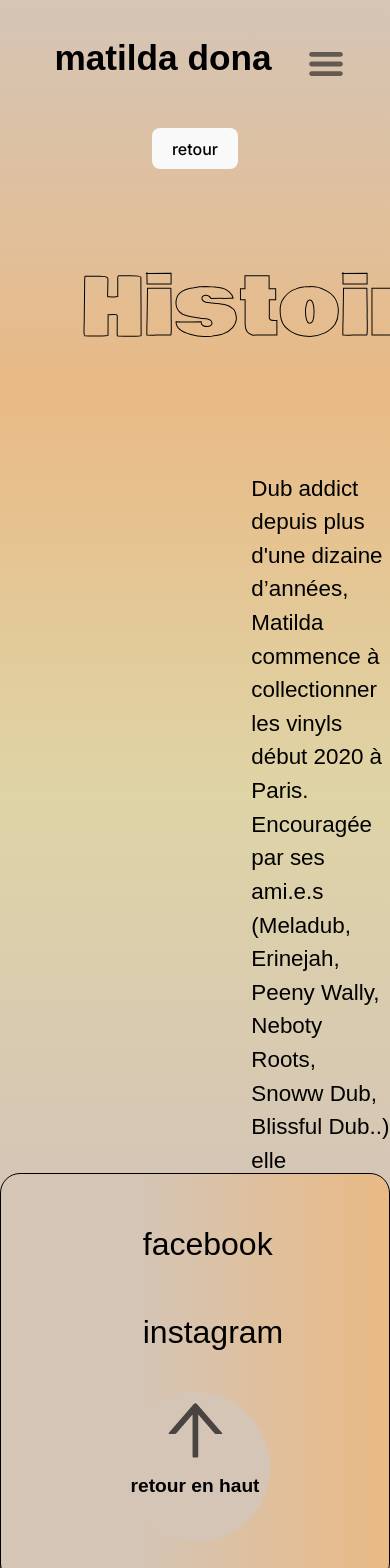
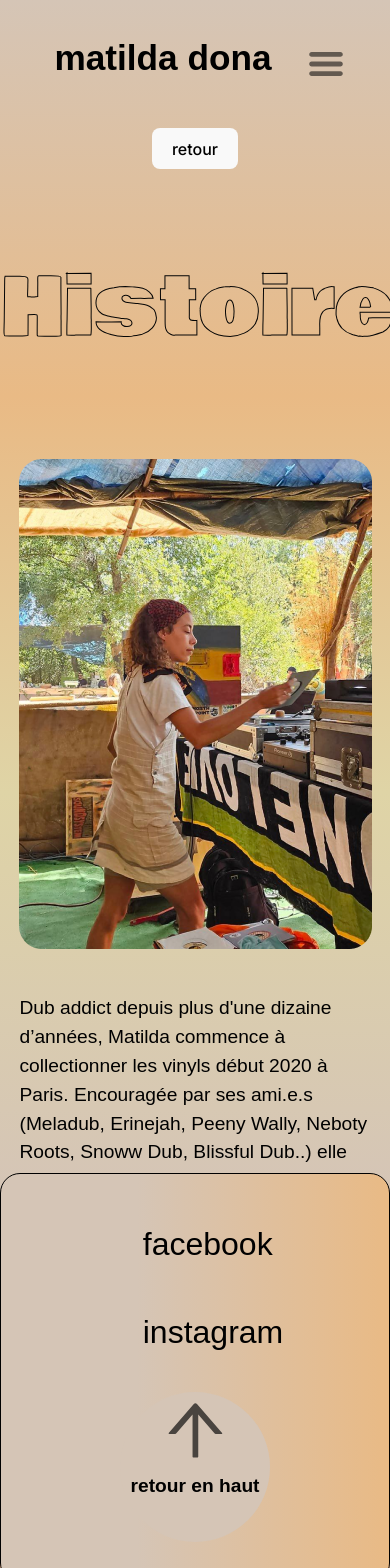
Before and after one commit to mnadea001/portfolioDona, a React (Vite) app: page /about in a window 390 px wide. Shown: the top 1568 px of the page. Built offline with nearby package versions, Linux system fonts and the light colour scheme; a web font is replaced by a local one.

Commit message:
fix mobile

```diff
--- a/src/components/AboutSection.css
+++ b/src/components/AboutSection.css
@@ -1,18 +1,13 @@
 /* General styles */
-
 
 .title-about {
   font-size: 5em !important;
   -webkit-text-stroke: 1px rgb(5, 5, 5);
   color: transparent !important;
   font-family: "Bowlby One", sans-serif;
-
-  /* color: #000000 !important; */
-  /* font-family: "Amatic SC", sans-serif !important; */
   text-align: left;
   margin-left: 80px;
   font-weight: bold;
-
 }
 
 .about-section {
@@ -25,6 +20,7 @@
   justify-content: space-around;
   align-items: center;
   display: flex;
+  flex-wrap: wrap; /* Permet à l'image et au texte de s'ajuster plus facilement */
 }
 
 .about-text {
@@ -34,3 +30,29 @@
   font-size: 1.4em;
   color: #000000;
 }
+
+/* Media query pour les écrans plus petits */
+@media (max-width: 768px) {
+  .about-box {
+    flex-direction: column; /* Aligner verticalement l'image et le texte */
+    justify-content: center;
+    align-items: center;
+    text-align: center;
+  }
+
+  .about-img {
+    width: 100%;
+    margin-bottom: 20px; /* Espacement entre l'image et le texte */
+  }
+
+  .about-text {
+    width: 90%; /* Ajuster la largeur du texte pour être plus lisible sur mobile */
+    font-size: 1.2em; /* Réduire la taille de police sur mobile */
+  }
+
+  .title-about {
+    font-size: 3em; /* Diminuer la taille du titre sur mobile */
+    text-align: center; /* Centrer le titre sur mobile */
+    margin-left: 0; /* Supprimer la marge gauche sur mobile */
+  }
+}
--- a/src/components/Header.css
+++ b/src/components/Header.css
@@ -22,7 +22,7 @@
 
 .selected-dark {
   font-size: 5em;
-  color: #ffffff !important;
+  color: #000000 !important;
   font-family: "Rethink Sans", sans-serif;
 
 font-style: normal;
@@ -54,3 +54,13 @@ font-style: normal;
   color: #ffffff !important;
 
 }
+
+.span-dialog{
+  background: linear-gradient(to bottom,
+  /* #c1ffc9, */
+  #D5C5B6,
+  #e9ba85,
+  #dfd4a6,
+  #D5C5B6,
+  #ffbd91)
+}
--- a/src/components/Header.tsx
+++ b/src/components/Header.tsx
@@ -1,21 +1,20 @@
-import { useState } from 'react';
-import { Outlet } from 'react-router';
-import { NavLink } from 'react-router-dom';
-import IconButton from '@mui/material/IconButton';
-import List from '@mui/material/List';
-import './Header.css';
-import { Dialog, DialogContent } from '@mui/material';
+import { useState } from 'react'
+import { Outlet } from 'react-router'
+import { NavLink } from 'react-router-dom'
+import IconButton from '@mui/material/IconButton'
+import List from '@mui/material/List'
+import './Header.css'
+import { Dialog, DialogContent } from '@mui/material'
 
-
-import { Zoom, Bounce } from "react-awesome-reveal";
-import IconMenu from '../assets/icons/IconMenu';
+import { Zoom, Bounce } from 'react-awesome-reveal'
+import IconMenu from '../assets/icons/IconMenu'
 
 const Header: React.FC = () => {
-  const [isModalOpen, setIsModalOpen] = useState(false);
+  const [isModalOpen, setIsModalOpen] = useState(false)
   // const [isMobile, setIsMobile] = useState<boolean>(window.innerWidth <= 768);
   const toggleModal = () => {
-    setIsModalOpen(!isModalOpen);
-  };
+    setIsModalOpen(!isModalOpen)
+  }
 
   // useEffect(() => {
   //   const handleResize = () => {
@@ -31,33 +30,26 @@ const Header: React.FC = () => {
   return (
     <>
       <div className="icons">
-
-        <h3 className='header-title'>MATILDA DONA</h3>
-        <IconButton onClick={toggleModal} >
-          <IconMenu className='menu-dark' />
+        <h3 className="header-title">MATILDA DONA</h3>
+        <IconButton onClick={toggleModal}>
+          <IconMenu className="menu-dark" />
         </IconButton>
       </div>
-      <Dialog open={isModalOpen} onClose={toggleModal} fullScreen >
+      <Dialog open={isModalOpen} onClose={toggleModal} fullScreen>
         <span
+          className="span-dialog"
           style={{
             display: 'flex',
             justifyContent: 'center',
-            backgroundColor: '#333333',
-            color: '#fff',
+            color: 'black',
             paddingTop: '50px'
-          }}
-        >
-          <IconButton
-            edge="start"
-            color="inherit"
-            onClick={toggleModal}
-            aria-label="close"
-            className="close-btn"
-          > FERMER
-
+          }}>
+          <IconButton edge="start" color="inherit" onClick={toggleModal} aria-label="close" className="close-btn">
+            {' '}
+            FERMER
           </IconButton>
         </span>
-        <DialogContent sx={{   backgroundColor: '#333333' }}>
+        <DialogContent className="span-dialog">
           <List style={{ display: 'flex', textAlign: 'center', flexDirection: 'column' }}>
             <Zoom>
               <NavLink to="/" className="selected-dark" onClick={toggleModal}>
@@ -74,14 +66,12 @@ const Header: React.FC = () => {
                 Dates
               </NavLink>
             </Bounce>
-
-
           </List>
         </DialogContent>
       </Dialog>
       <Outlet />
     </>
-  );
-};
+  )
+}
 
-export default Header;
+export default Header
```
Lines whose indentation alone changed are shown as unchanged.
